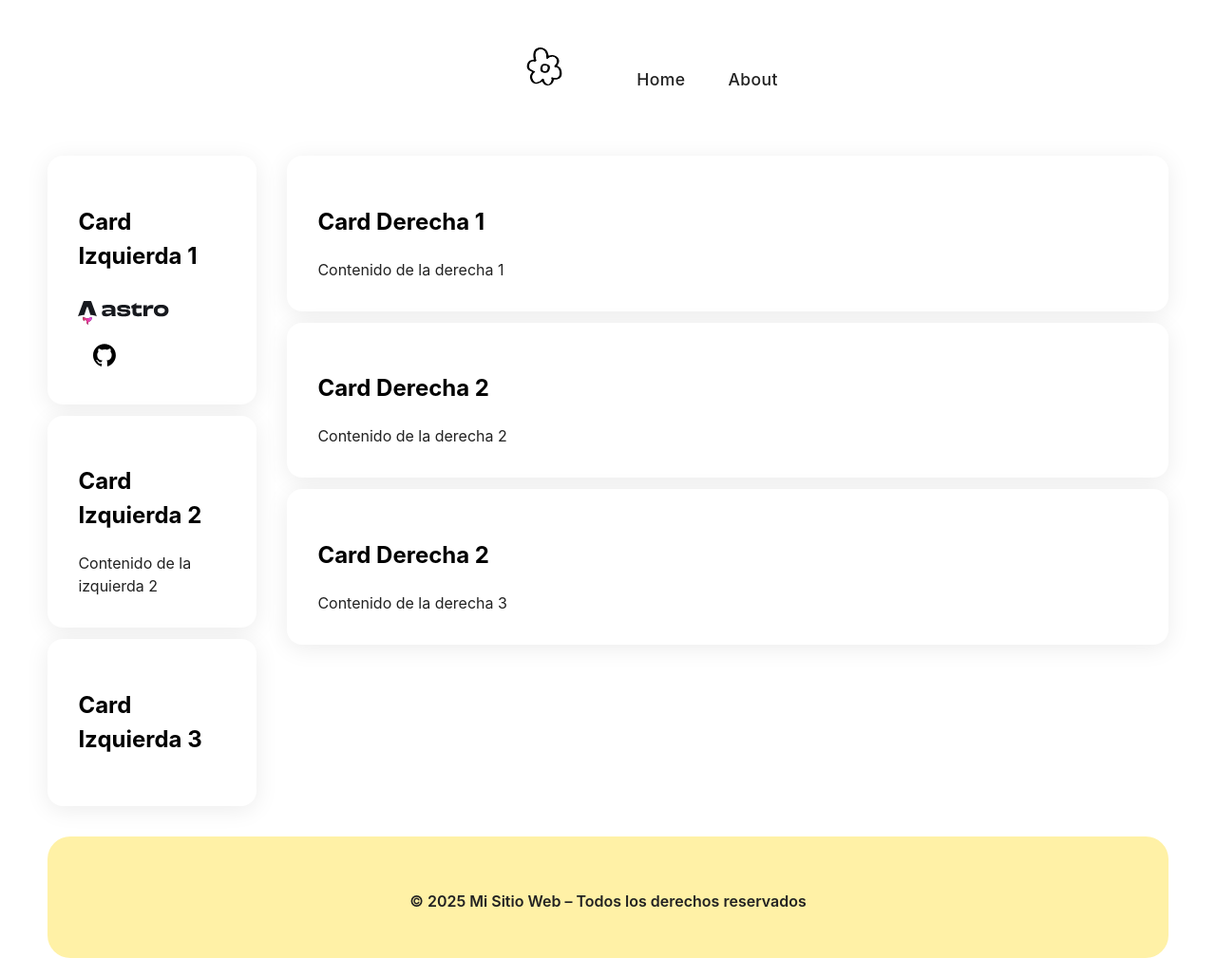
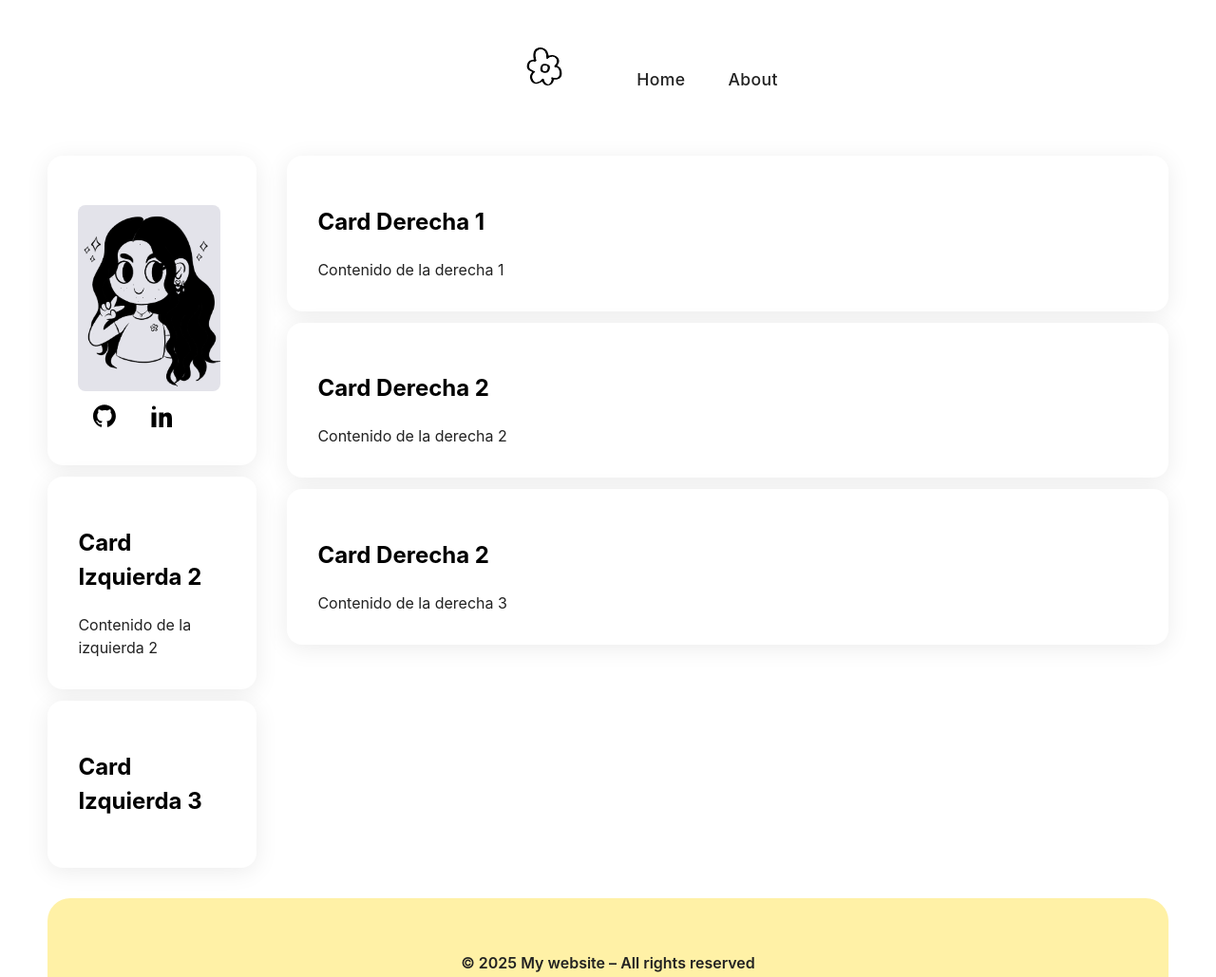
Before and after one commit to crigarher/Portfolio, an Astro site: page / in a window 1280 px wide. Shown: the top 1029 px of the page at 95% size. Built offline with nearby package versions, Linux system fonts and the light colour scheme; Astro itself is replaced by a stand-in of ours.

Commit message:
social media & a bit of styling

```diff
--- a/src/components/Footer.astro
+++ b/src/components/Footer.astro
@@ -4,7 +4,7 @@
 </style>
 
 <footer>
-    <p>© 2025 Mi Sitio Web – Todos los derechos reservados</p>
+    <p>© 2025 My website – All rights reserved</p>
 
 
 </footer>
--- a/src/components/Social.astro
+++ b/src/components/Social.astro
@@ -1,6 +1,7 @@
 ---
 const { platform, username } = Astro.props;
-import githubMark from '../assets/github-mark.png';
+
+
 ---
 <a href={`https://www.${platform}.com/${username}`} target="_blank" rel="noopener noreferrer">
   {platform === "github" && (
@@ -19,6 +20,19 @@ import githubMark from '../assets/github-mark.png';
       />
     </svg>
   )}
+  {platform === "linkedin" && (
+  <svg
+    width="24"
+    height="24"
+    viewBox="0 0 24 24"
+    fill="currentColor"
+    xmlns="http://www.w3.org/2000/svg"
+    style="vertical-align: middle;"
+  >
+    <path d="M4.98 3.5C4.98 4.60457 4.08457 5.5 2.98 5.5C1.87543 5.5 0.98 4.60457 0.98 3.5C0.98 2.39543 1.87543 1.5 2.98 1.5C4.08457 1.5 4.98 2.39543 4.98 3.5ZM0.5 8.5H5.5V24H0.5V8.5ZM8.5 8.5H13.2V10.528C13.8721 9.33158 15.2087 8.5 16.8857 8.5C21.1943 8.5 22 11.1914 22 15.0561V24H17V15.9444C17 13.9153 16.5536 12.5 14.9994 12.5C13.4453 12.5 13 13.9153 13 15.9444V24H8.5V8.5Z" />
+  </svg>
+)}
+
 </a>
 
 <style>
--- a/src/pages/index.astro
+++ b/src/pages/index.astro
@@ -4,13 +4,15 @@ import BaseLayout from '../layouts/BaseLayout.astro';
 import Greeting from '../components/Greeting';
 import Social from '../components/Social.astro';
 const pageTitle = "Home Page";
+import Portrait from '../assets/Portrait.png';
 ---
 <BaseLayout pageTitle={pageTitle}>
  <div class="layout">
     <aside class="sidebar left">
-      <Card title="Card Izquierda 1">
-        <img src="/astro.svg" alt="Logo" class="logo" />
+      <Card>
+        <img src={Portrait.src} alt="Portrait" class="portrait" />
         <Social platform="github" username="crigarher" />
+        <Social platform="linkedin" username="in/cristina-garcía-hernández"/>
       </Card>
       <Card title="Card Izquierda 2">Contenido de la izquierda 2</Card>
       <Card title="Card Izquierda 3">
--- a/src/styles/global.css
+++ b/src/styles/global.css
@@ -150,3 +150,9 @@ footer {
   margin-top: 2rem;
 
 }
+
+.portrait {
+  width: 150px;
+  height: auto;
+  border-radius: 8px;
+}
```
Also changed, not shown: src/assets/Portrait.png (added), src/assets/gmail.png (added), src/assets/linkedin.svg (added).
